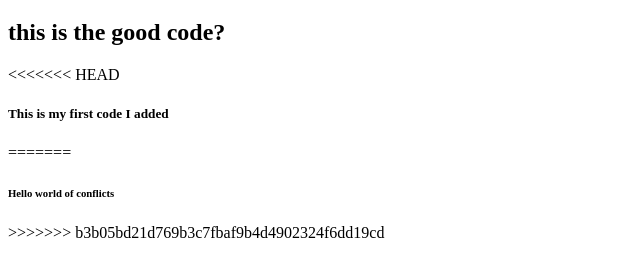
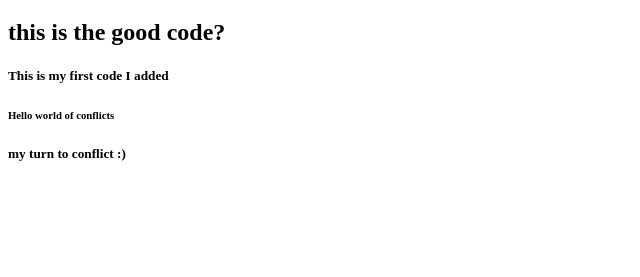
Before and after one commit to RaiuXL/cookies, a plain HTML site: page index.html in a window 1280 px wide. Shown: the part 61-338 px from the top of the page, without its empty margins (0-640 px from the left). Drawn offline with Linux system fonts and the light colour scheme.

Commit message:
time to conflict

```diff
--- a/index.html
+++ b/index.html
@@ -7,10 +7,8 @@
 <body>
     <h1>Hello</h1>
     <h2>this is the good code?</h2>
-<<<<<<< HEAD
     <h5>This is my first code I added</h5>
-=======
     <h6>Hello world of conflicts</h6>
->>>>>>> b3b05bd21d769b3c7fbaf9b4d4902324f6dd19cd
+    <h5>my turn to conflict :)</h5>
 </body>
 </html>
```
